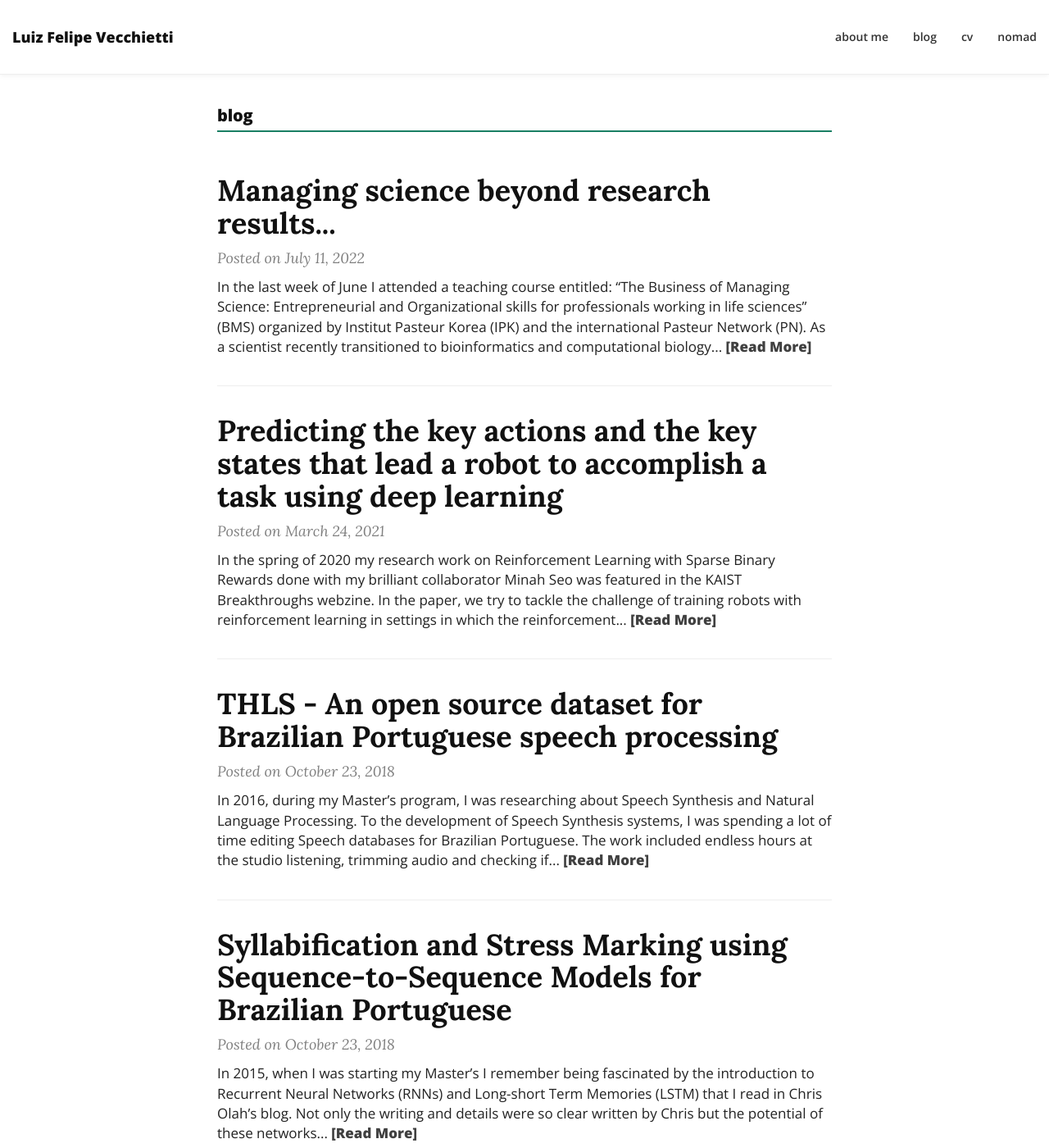
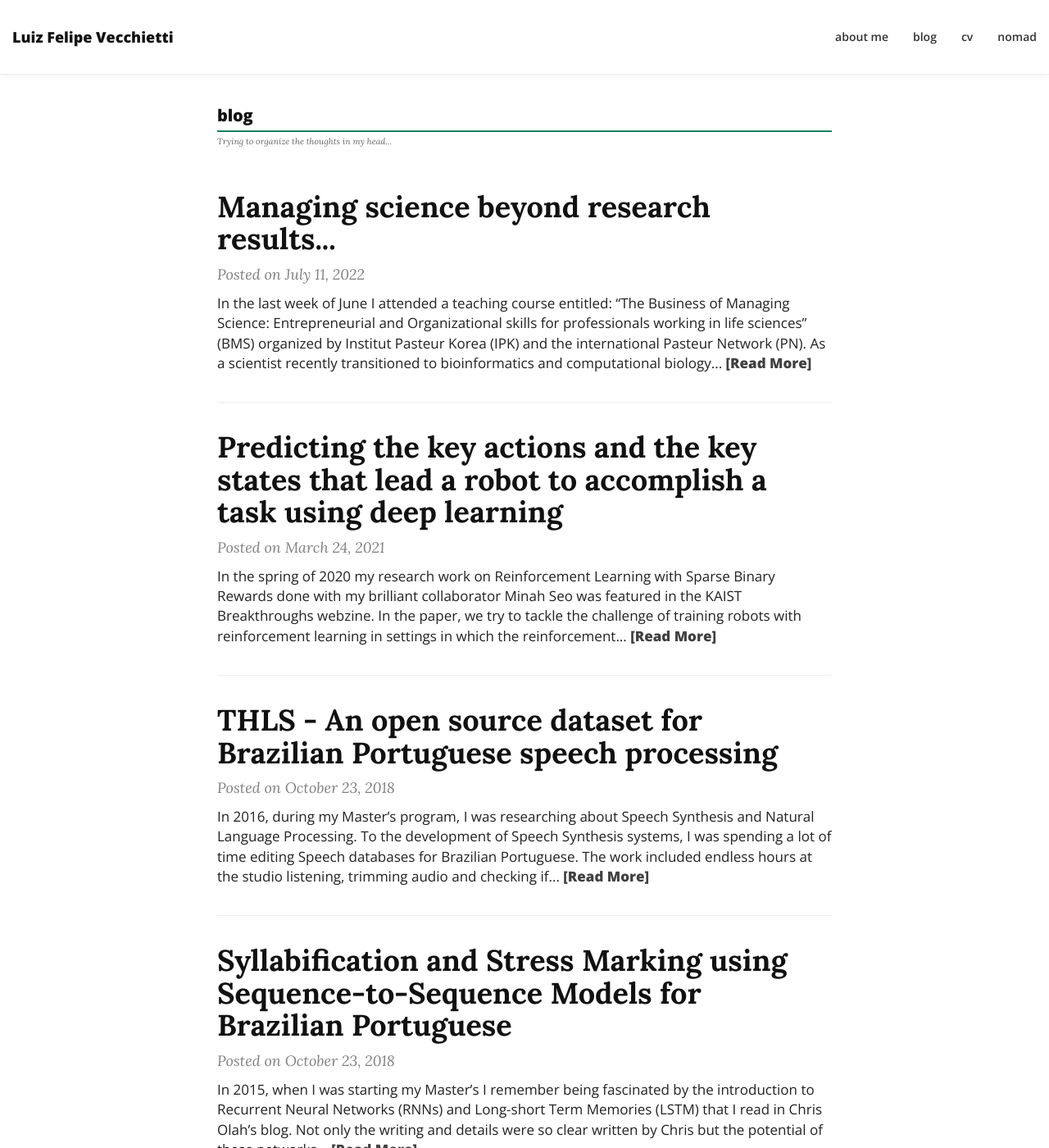
Before and after one commit to lfelipesv/lfelipesv.github.io, a Jekyll site: the page built from blog.md, in a window 1280 px wide and 1400 px high. Shown: the whole window at 82% size. Built offline with Jekyll 4.4.1, drawn with Linux system fonts in a browser that asks for light colours; nearby versions of some CDN libraries.

Commit message:
polish: nomad h3 size, blog subtitle, tighter spacing in about-main
- col-lg-8 h3: 1.25rem → 1.45rem for nomad city names
- page.html: render page.subtitle below title (.page-subtitle style)
- about-main p: reduce margin from 30px → 0.6rem to remove excessive gaps
- index.md talks: wrap in div.talk-entry for consistent tight spacing

Co-Authored-By: Claude Sonnet 4.6 <noreply@anthropic.com>

```diff
--- a/_layouts/base.html
+++ b/_layouts/base.html
@@ -3,7 +3,7 @@ common-css:
   - "/css/bootstrap.min.css"
   - "/css/bootstrap-social.css"
   - "/css/main.css"
-  - "/css/custom.css?v=6"
+  - "/css/custom.css?v=7"
 common-ext-css:
   - "//maxcdn.bootstrapcdn.com/font-awesome/4.6.0/css/font-awesome.min.css"
 common-googlefonts:
--- a/_layouts/page.html
+++ b/_layouts/page.html
@@ -8,6 +8,9 @@ layout: base
       <div class="col-lg-8 col-lg-offset-2 col-md-10 col-md-offset-1">
         {% if page.title %}
         <h1 class="page-title">{{ page.title }}</h1>
+        {% endif %}
+        {% if page.subtitle %}
+        <p class="page-subtitle">{{ page.subtitle }}</p>
         {% endif %}
         {{ content }}
         {% if page.comments %}
--- a/css/custom.css
+++ b/css/custom.css
@@ -36,11 +36,11 @@ body {
 }
 
 .col-lg-8 h3 {
-  font-size: 1.25rem;
+  font-size: 1.45rem;
   font-weight: 700;
   font-family: 'Lora', 'Times New Roman', serif;
   color: #333333;
-  margin-top: 1.5rem;
+  margin-top: 1.75rem;
   margin-bottom: 0.5rem;
   letter-spacing: 0;
 }
@@ -62,10 +62,18 @@ body {
   font-weight: 800;
   color: #111111;
   margin-top: 0;
-  margin-bottom: 1.75rem;
+  margin-bottom: 0.4rem;
   padding-bottom: 0.65rem;
   border-bottom: 2px solid #1A7F64;
   letter-spacing: -0.01em;
+}
+
+.page-subtitle {
+  font-size: 1.05rem;
+  color: #666666;
+  font-style: italic;
+  margin: 0 0 1.75rem 0;
+  font-family: 'Lora', 'Times New Roman', serif;
 }
 
 /* -----------------------------------------------------------------------
@@ -392,6 +400,17 @@ footer {
   min-width: 0;
 }
 
+/* Tighten paragraph margins inside about-main (main.css sets 30px globally) */
+.about-main p {
+  margin: 0.6rem 0;
+}
+
+/* Talks — tighter spacing between entries */
+.about-main .talk-entry,
+.about-main p + p {
+  margin-top: 0.5rem;
+}
+
 /* h2 headings in about-main match the site-wide scale */
 .about-main h2 {
   font-size: 1.6rem;
```
Also changed, not shown: index.md (+4 -3 lines).
